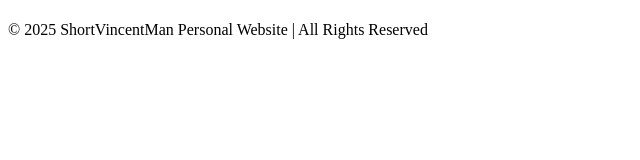
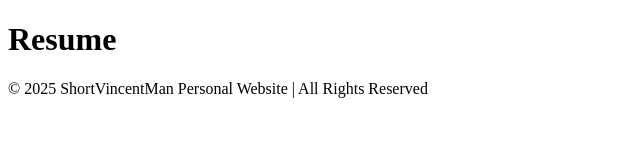
Before and after one commit to ShortVincentMan/ShortVincentMan.github.io, a plain HTML site: page resume.html in a window 1280 px wide. Shown: the whole page, without its empty margins (0-640 px from the left). Drawn offline with Linux system fonts and the light colour scheme.

Commit message:
feat:forgot to add page title for resume

```diff
--- a/resume.html
+++ b/resume.html
@@ -8,7 +8,7 @@
             <h1 class="logo"></h1>
         </nav>
         <main>
-            <h1 class="page-title"></h1>
+            <h1 class="page-title">Resume</h1>
             <section></section>
             <section></section>
             <section></section>
```
